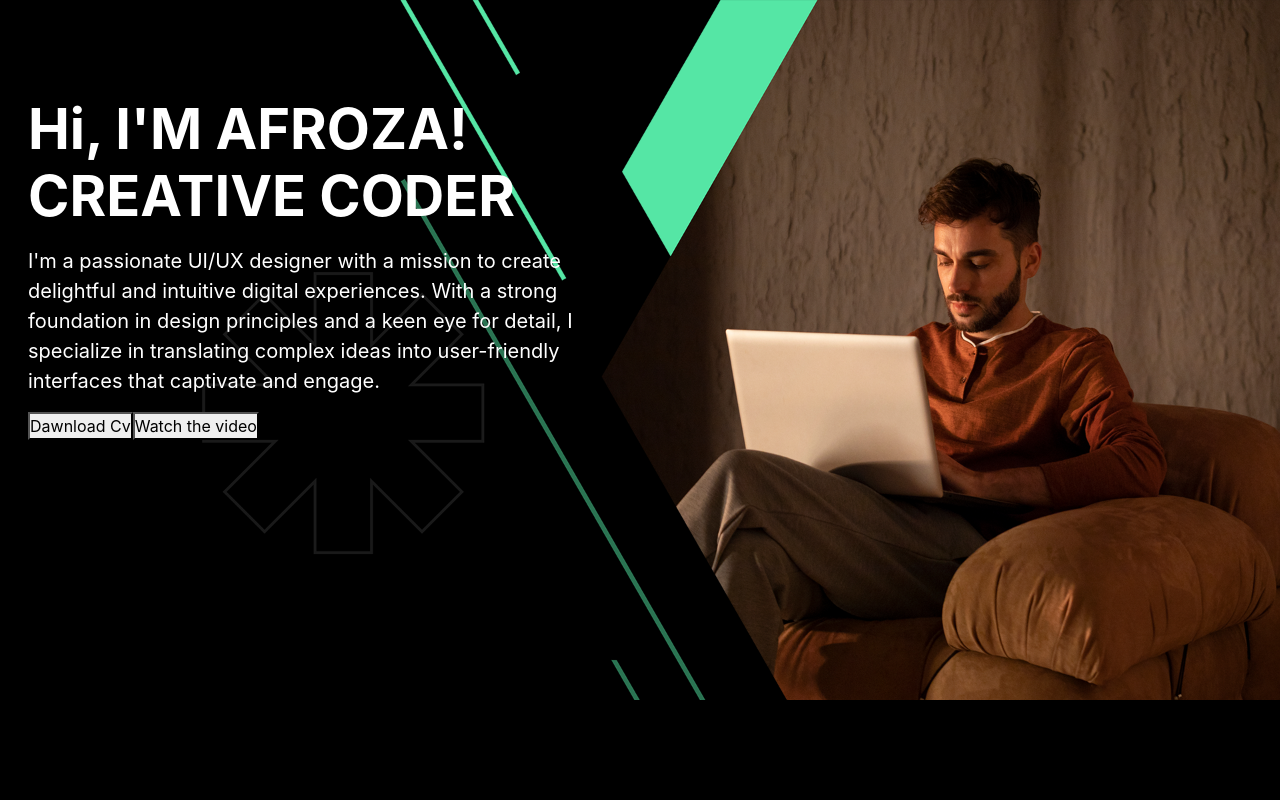
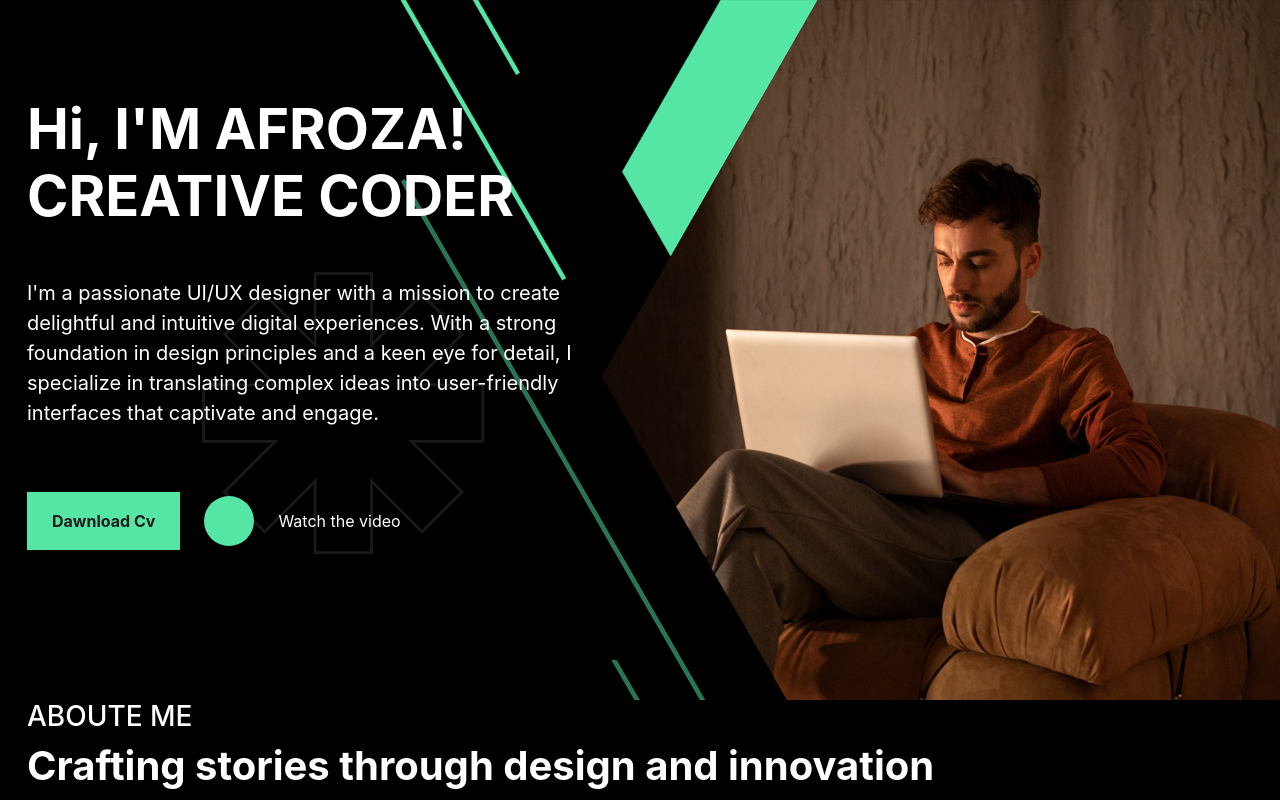
Before and after one commit to afrojaakter032/personal-website-react, a React (Create React App) app: page / in a window 1280 px wide. Built offline with nearby package versions, Linux system fonts and the light colour scheme; some icons are missing.

Commit message:
about section working

```diff
--- a/public/assets/css/main.css
+++ b/public/assets/css/main.css
@@ -8,6 +8,16 @@ body {
     font-family: 'Poppins', sans-serif;
 }
 
+:root {
+    --primary: #55E6A5;
+
+}
+
+.layout-space {
+
+    padding-left: 15px;
+}
+
 .hero-image {
     background-image: url('./../images/banner_bg2.png');
     background-size: cover;
@@ -15,3 +25,30 @@ body {
     height: 700px;
 
 }
+.btn {
+    border-radius: 0%;
+
+}
+
+.btn-primary {
+    background-color: var(--primary) !important;
+    border-color:  var(--primary) !important;
+    color: #1d1d1d;
+
+}
+.btn-primary:hover {
+    background-color: #1d1d1d !important;
+    border-color:#1d1d1d !important;
+    color: white;
+
+}
+.btn-circle{
+    border-radius: 50%;
+    height: 50px;
+    width: 50px;
+    background-color: var(--primary) !important;
+}
+
+.btn-circle i {
+    color: black;
+}
--- a/src/pages/Home/Home.js
+++ b/src/pages/Home/Home.js
@@ -4,28 +4,56 @@ export default function Home() {
   return (
     <>
         <main>
-            <section className="hero">
+            <section className="hero-section ">
                 <div className="container-fluid">
                     <div className="row">
+                        {/* hero section start here */}
                         <div className="col-lg-12 hero-image">
-                            <div className="px-3 pt-5">
+                            <div className="layout-space pt-5">
                                 <div className="pt-5 fw-bold display-4">
                                     <div>Hi, I'M AFROZA!</div>
                                     <div>CREATIVE CODER</div>
                                 </div>
-                                <div className="pt-3">
+                                <div className="pt-5">
                                     <p className="fs-5 w-50">I'm a passionate UI/UX designer with a mission to create delightful and intuitive digital experiences. With a strong foundation in design principles and a keen eye for detail, I specialize in translating complex ideas into user-friendly interfaces that captivate and engage.</p>
                                 </div>
-                                <div classname="d-flex">
-                                    <button classname="btn">Dawnload Cv <i class="ph ph-download-simple"> </i></button>
+                                <div className="d-flex  align-items-center">
+                                    <div className=" pt-5">
+                                        <button className="btn btn-primary px-4 py-3 fw-bold">Dawnload Cv <i class="ph ph-download-simple"> </i></button>
+                                    </div>
 
-                                    <button classname="btn"><i class="ph ph-play"></i> Watch the video </button>
+                                    <div className=" px-4 pt-5">
+                                        <button className="btn  btn-circle d-flex align-items-center"><i class="ph-fill ph-play fs-4"></i></button>
+                                    </div>
+                                    <div className=" pt-5">Watch the video</div>
                                 </div>
                             </div>
                         </div>
                     </div>
                 </div>
             </section>
+            {/* hero section ends here */}
+
+            {/* about section sarts here */}
+            <section className="about-me-section">
+                <div className="container-fluid">
+                    <div className='row'>
+                        <div className="col-lg-12">
+                            <div className="layout-space">
+                                <div className="h3">ABOUTE ME</div>
+                                <div className="display-6 fw-bold">Crafting stories through design and innovation</div>
+
+                            </div>
+                        </div>
+
+                    </div>
+
+                </div>
+
+            </section>
+
+
+            {/* about section ends here */}
         </main>
     </>
   );
```
